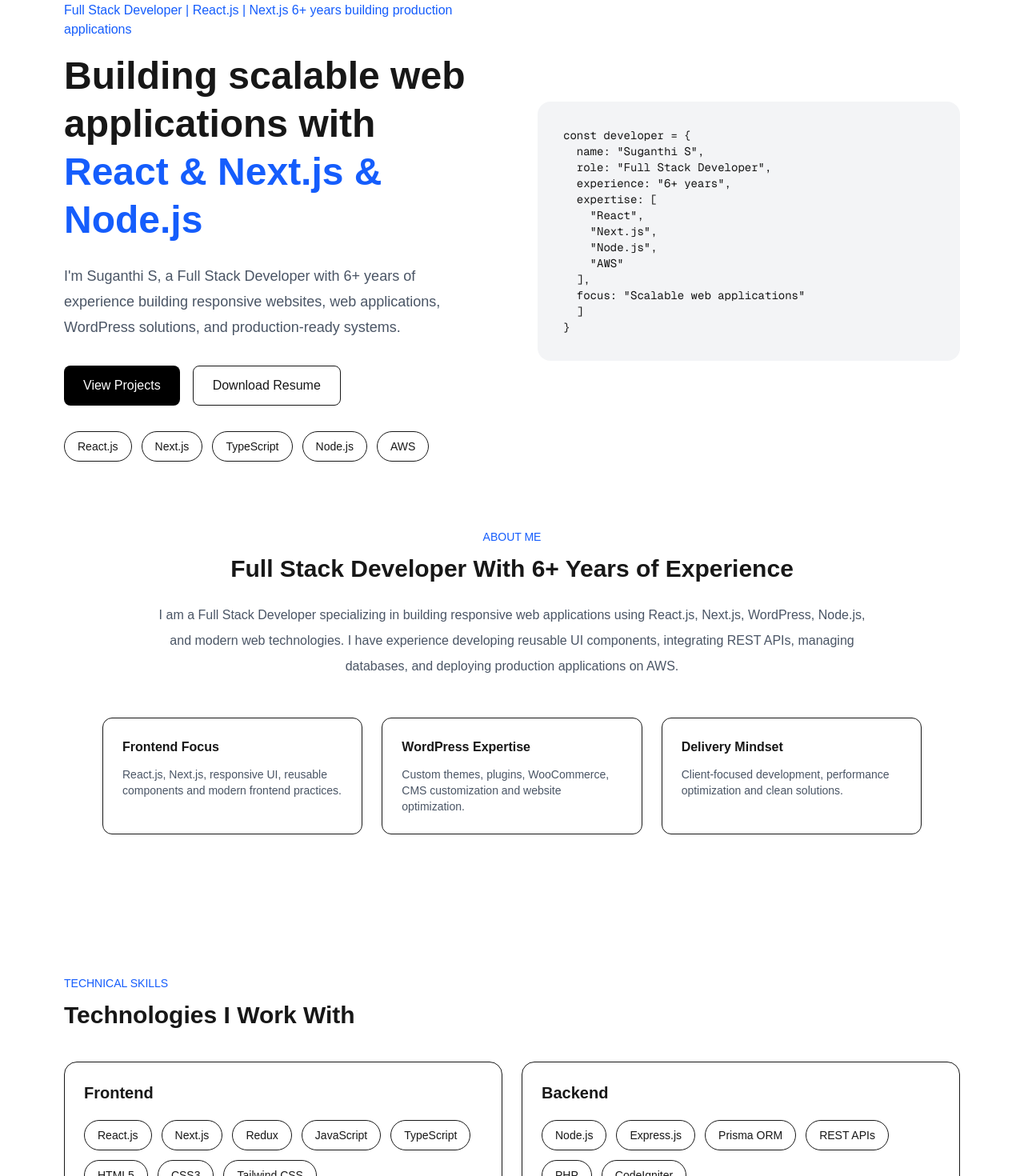
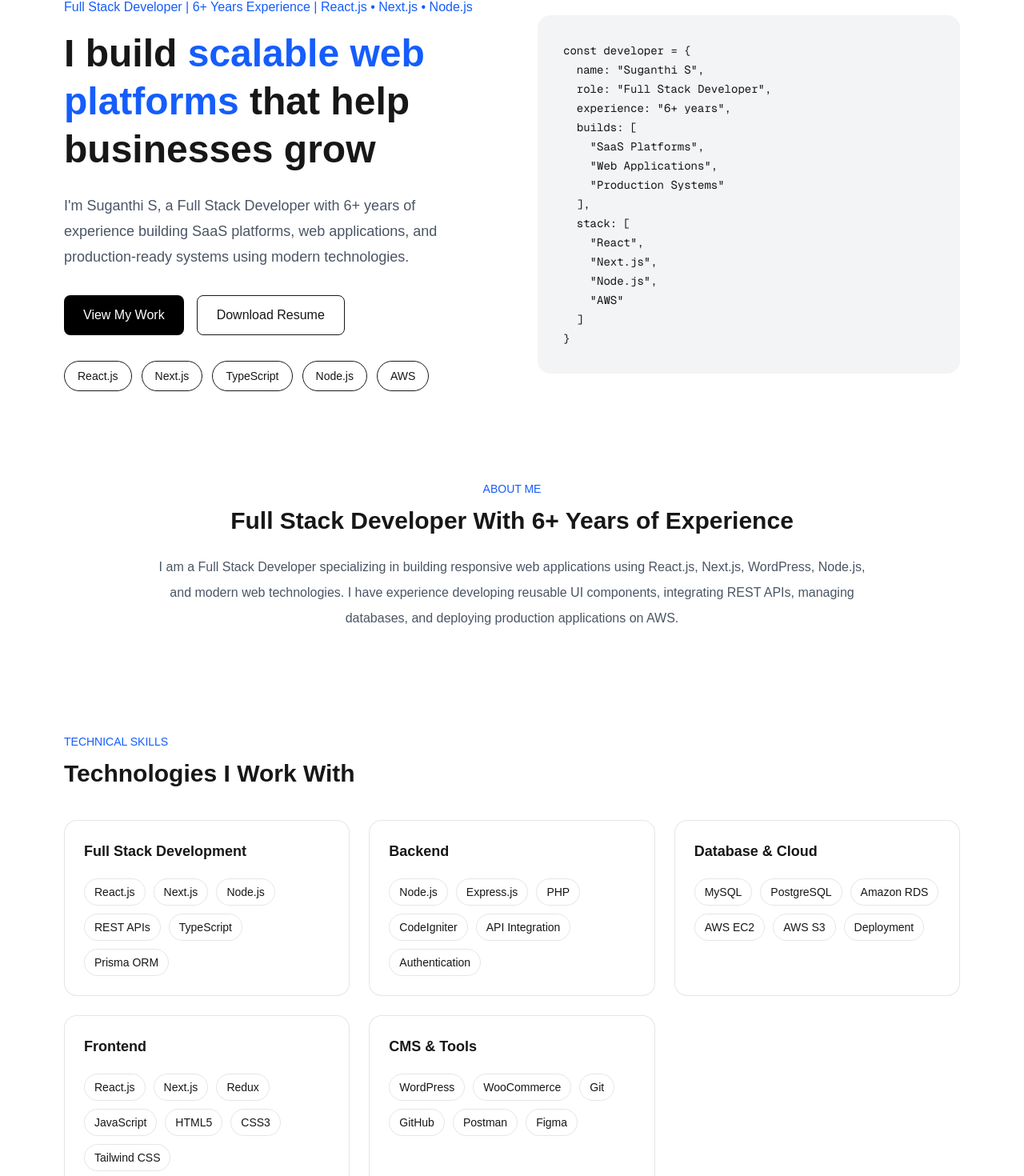
Before and after one commit to Suganthisoundar/suganthi-portfolio, a Next.js app: page / in a window 1280 px wide. Shown: the part 99-1569 px from the top of the page at 80% size. Built offline with nearby package versions, Linux system fonts and the light colour scheme.

Commit message:
Update portfolio sections and improve full stack content

```diff
--- a/components/About.tsx
+++ b/components/About.tsx
@@ -1,6 +1,6 @@
 export default function About() {
   return (
-    <section id="about" className="py-20 px-8 lg:px-20">
+    <section id="about" className="px-8 py-16 lg:px-20">
 
       <div className="max-w-4xl mx-auto text-center">
 
@@ -24,46 +24,6 @@ export default function About() {
 
       </div>
 
-
-      <div className="grid md:grid-cols-3 gap-6 mt-12 max-w-5xl mx-auto">
-
-        <div className="border rounded-xl p-6">
-          <h3 className="font-semibold">
-            Frontend Focus
-          </h3>
-
-          <p className="text-sm text-gray-600 mt-3">
-            React.js, Next.js, responsive UI,
-            reusable components and modern frontend practices.
-          </p>
-        </div>
-
-
-        <div className="border rounded-xl p-6">
-          <h3 className="font-semibold">
-            WordPress Expertise
-          </h3>
-
-          <p className="text-sm text-gray-600 mt-3">
-            Custom themes, plugins, WooCommerce,
-            CMS customization and website optimization.
-          </p>
-        </div>
-
-
-        <div className="border rounded-xl p-6">
-          <h3 className="font-semibold">
-            Delivery Mindset
-          </h3>
-
-          <p className="text-sm text-gray-600 mt-3">
-            Client-focused development,
-            performance optimization and clean solutions.
-          </p>
-        </div>
-
-      </div>
-
     </section>
   );
 }
--- a/components/ClientProjects.tsx
+++ b/components/ClientProjects.tsx
@@ -1,26 +1,35 @@
 import Image from "next/image";
-
 
 const websites = [
   {
     name: "MoneyPechu",
-    category: "Business Website",
+    type: "Business Website",
     image: "/projects/portfolio-17.png",
   },
   {
     name: "Aionion Global",
-    category: "Business Website",
+    type: "Business Website",
     image: "/projects/portfolio-18.png",
   },
   {
     name: "Volkswagen Chennai",
-    category: "Business Website",
+    type: "Business Website",
     image: "/projects/portfolio-4.png",
   },
   {
     name: "Lalithaa Jewellery",
-    category: "E-Commerce Website",
+    type: "E-Commerce Website",
     image: "/projects/portfolio-5.png",
+  },
+  {
+    name: "Aionion Capital",
+    type: "Business Website",
+    image: "/projects/portfolio-19.png",
+  },
+  {
+    name: "Savithri Gorakshana Samithi",
+    type: "Business Website",
+    image: "/projects/portfolio-20.png",
   },
 ];
 
@@ -53,9 +62,11 @@ export default function ClientProjects() {
               "
             >
 
-              <img
+              <Image
                 src={site.image}
                 alt={site.name}
+                width={600}
+                height={384}
                 className="w-full h-48 object-cover"
               />
 
@@ -67,7 +78,7 @@ export default function ClientProjects() {
                 </h3>
 
                 <p className="text-gray-600 text-sm mt-2">
-                  {site.category}
+                  {site.type}
                 </p>
 
               </div>
--- a/components/Contact.tsx
+++ b/components/Contact.tsx
@@ -1,6 +1,6 @@
 export default function Contact() {
   return (
-    <section id="contact" className="py-24 px-8 lg:px-20">
+    <section id="contact" className="px-8 py-16 lg:px-20">
 
       <div className="max-w-5xl mx-auto text-center">
 
@@ -9,7 +9,7 @@ export default function Contact() {
         </p>
 
         <h2 className="text-3xl font-bold mt-3">
-          Let's Work Together
+          Let&apos;s Work Together
         </h2>
 
         <p className="text-gray-600 mt-5 max-w-2xl mx-auto">
--- a/components/Experience.tsx
+++ b/components/Experience.tsx
@@ -44,7 +44,7 @@ const experiences = [
 
 export default function Experience() {
   return (
-    <section id="experience" className="py-16 px-8 lg:px-20">
+    <section id="experience" className="px-8 py-16 lg:px-20">
 
       <div className="max-w-5xl mx-auto">
 
--- a/components/Hero.tsx
+++ b/components/Hero.tsx
@@ -1,37 +1,34 @@
 export default function Hero() {
   return (
-    <section className="min-h-[85vh] pt-24 flex items-center px-8 lg:px-20">
+    <section className="flex min-h-[72vh] items-center px-8 pt-24 pb-12 lg:px-20">
 
-      <div className="grid lg:grid-cols-2 gap-16 items-center max-w-7xl mx-auto">
+      <div className="mx-auto grid max-w-7xl items-center gap-16 lg:grid-cols-2">
 
         {/* Left */}
         <div>
 
           <p className="text-blue-600 font-medium">
-          Full Stack Developer | React.js | Next.js
-6+ years building production applications
+            Full Stack Developer | 6+ Years Experience | React.js • Next.js • Node.js
           </p>
 
           <h1 className="text-4xl lg:text-5xl font-bold mt-4 leading-tight">
-            Building scalable web applications with
+            I build
             <span className="text-blue-600">
-              {" "}React & Next.js & Node.js
-            </span>
+              {" "}scalable web platforms
+            </span>{" "}
+            that help businesses grow
           </h1>
 
-
           <p className="mt-6 text-gray-600 text-lg leading-8">
-            I'm Suganthi S, a Full Stack Developer with 6+ years
-            of experience building responsive websites,
-            web applications, WordPress solutions, and
-            production-ready systems.
+            I&apos;m Suganthi S, a Full Stack Developer with 6+ years of experience
+            building SaaS platforms, web applications, and production-ready
+            systems using modern technologies.
           </p>
-
 
           <div className="flex gap-4 mt-8">
 
             <button className="bg-black text-white px-6 py-3 rounded-lg">
-              View Projects
+              View My Work
             </button>
 
             <button className="border px-6 py-3 rounded-lg">
@@ -39,7 +36,6 @@ export default function Hero() {
             </button>
 
           </div>
-
 
           <div className="flex flex-wrap gap-3 mt-8">
 
@@ -64,26 +60,26 @@ export default function Hero() {
 
 
         {/* Right */}
-        <div className="bg-gray-100 rounded-2xl p-8">
-
-          <pre className="text-sm">
+       <div className="bg-gray-100 rounded-2xl p-8">
+  <pre className="text-sm leading-6">
 {`const developer = {
   name: "Suganthi S",
   role: "Full Stack Developer",
   experience: "6+ years",
-  expertise: [
+  builds: [
+    "SaaS Platforms",
+    "Web Applications",
+    "Production Systems"
+  ],
+  stack: [
     "React",
     "Next.js",
     "Node.js",
     "AWS"
-  ],
-  focus: "Scalable web applications"
   ]
 }`}
-          </pre>
-
-        </div>
-
+  </pre>
+</div>
 
       </div>
 
--- a/components/Projects.tsx
+++ b/components/Projects.tsx
@@ -49,7 +49,7 @@ const projects = [
 
 export default function Projects() {
   return (
-    <section id="projects" className="py-24 px-8 lg:px-20">
+    <section id="projects" className="px-8 py-16 lg:px-20">
 
       <div className="max-w-6xl mx-auto">
 
--- a/components/Skills.tsx
+++ b/components/Skills.tsx
@@ -1,15 +1,13 @@
 const skills = [
   {
-    title: "Frontend",
+    title: "Full Stack Development",
     items: [
       "React.js",
       "Next.js",
-      "Redux",
-      "JavaScript",
+      "Node.js",
+      "REST APIs",
       "TypeScript",
-      "HTML5",
-      "CSS3",
-      "Tailwind CSS",
+      "Prisma ORM",
     ],
   },
   {
@@ -17,10 +15,10 @@ const skills = [
     items: [
       "Node.js",
       "Express.js",
-      "Prisma ORM",
-      "REST APIs",
       "PHP",
       "CodeIgniter",
+      "API Integration",
+      "Authentication",
     ],
   },
   {
@@ -31,6 +29,19 @@ const skills = [
       "Amazon RDS",
       "AWS EC2",
       "AWS S3",
+      "Deployment",
+    ],
+  },
+  {
+    title: "Frontend",
+    items: [
+      "React.js",
+      "Next.js",
+      "Redux",
+      "JavaScript",
+      "HTML5",
+      "CSS3",
+      "Tailwind CSS",
     ],
   },
   {
@@ -41,13 +52,14 @@ const skills = [
       "Git",
       "GitHub",
       "Postman",
+      "Figma",
     ],
   },
 ];
 
 export default function Skills() {
   return (
-    <section id="skills" className="py-24 px-8 lg:px-20">
+    <section id="skills" className="px-8 py-16 lg:px-20">
 
       <div className="max-w-6xl mx-auto">
 
@@ -60,24 +72,24 @@ export default function Skills() {
         </h2>
 
 
-        <div className="grid md:grid-cols-2 gap-6 mt-10">
+        <div className="grid gap-6 mt-10 sm:grid-cols-2 xl:grid-cols-3">
 
           {skills.map((skill) => (
             <div
               key={skill.title}
-              className="border rounded-2xl p-6"
+              className="h-full rounded-2xl border border-black/10 bg-white p-6"
             >
 
-              <h3 className="text-xl font-semibold">
+              <h3 className="text-lg font-semibold">
                 {skill.title}
               </h3>
 
-              <div className="flex flex-wrap gap-3 mt-5">
+              <div className="mt-5 flex flex-wrap gap-2.5">
 
                 {skill.items.map((item) => (
                   <span
                     key={item}
-                    className="px-4 py-2 rounded-full border text-sm"
+                    className="rounded-full border border-black/10 px-3 py-1.5 text-sm"
                   >
                     {item}
                   </span>
```
Also changed, not shown: 1 other file (tests, documents, lock files or other folders).
